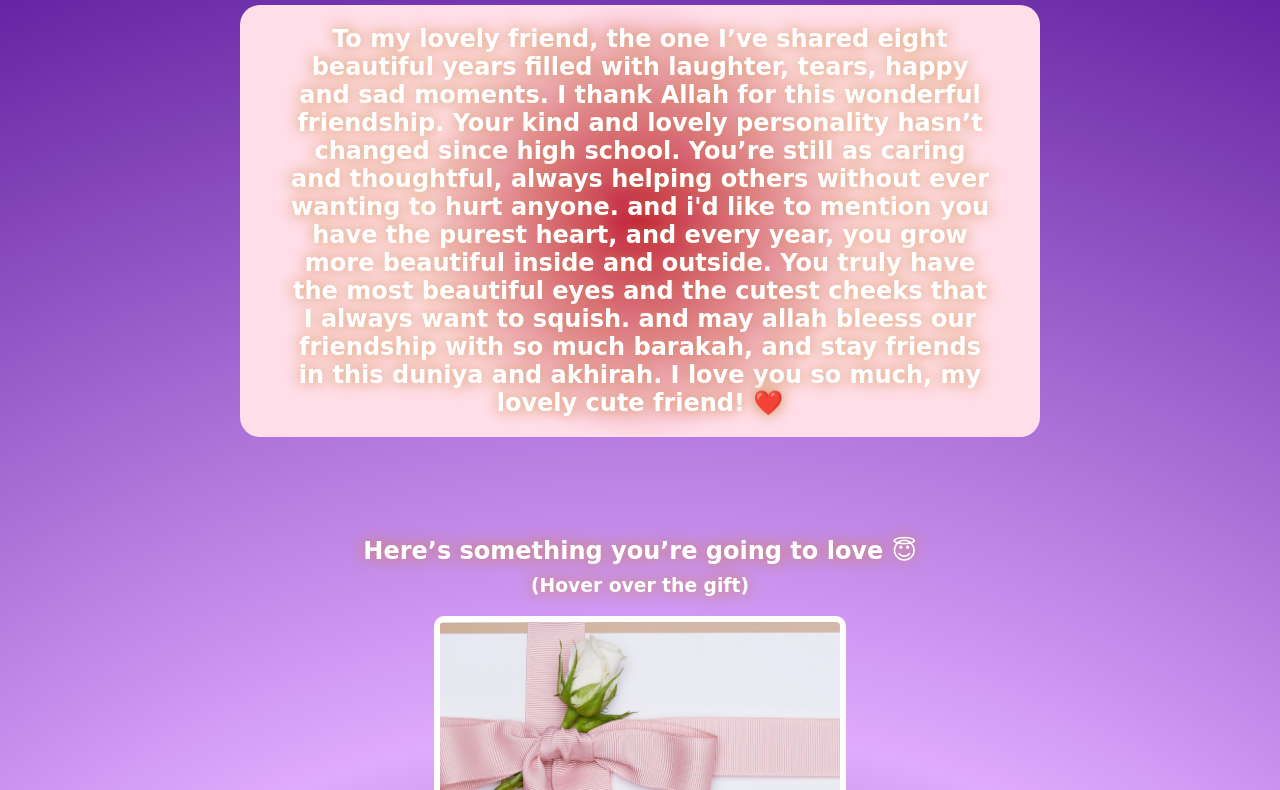
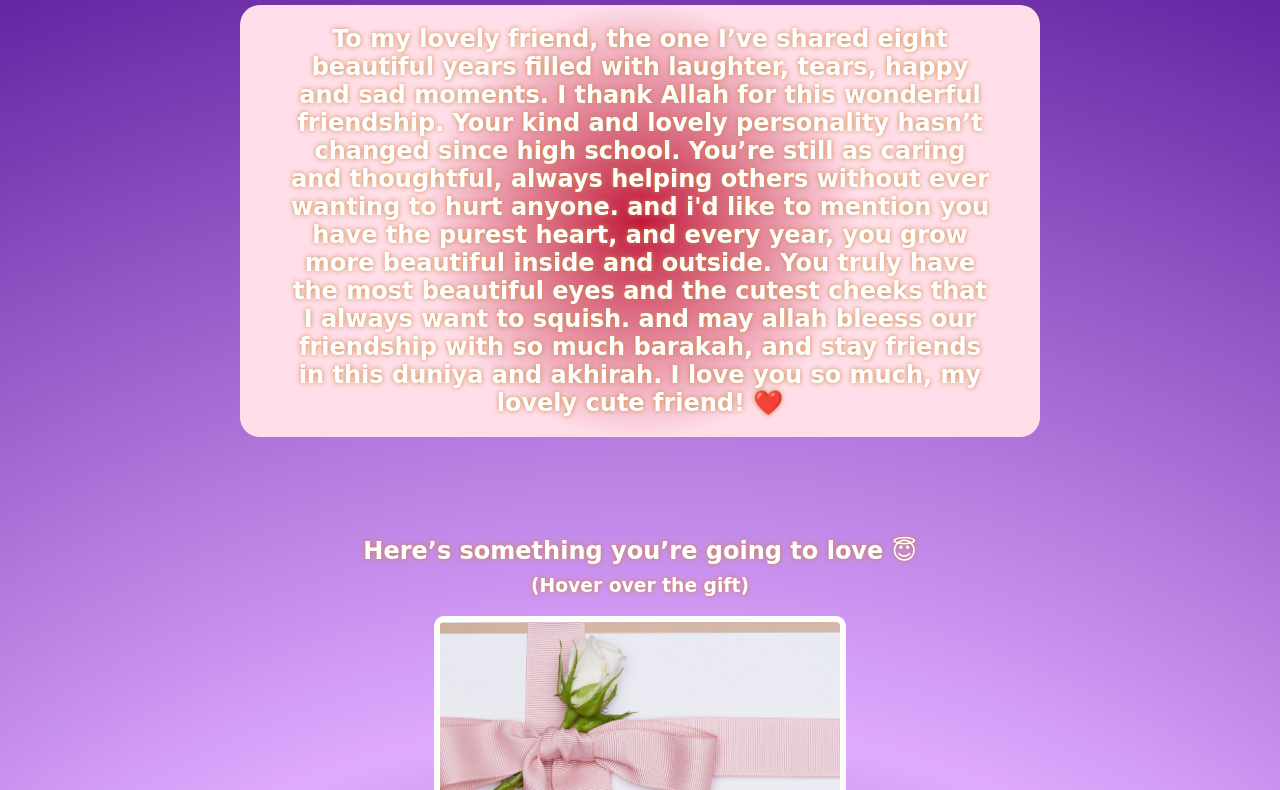
Before and after one commit to shahadbam/gift-site, a website built with Vite: page index.html in a window 1280 px wide. Shown: the part 83-873 px from the top of the page. Built offline with nearby package versions, Linux system fonts and the light colour scheme; a web font is replaced by a local one.

Commit message:
Update styles.css

```diff
--- a/styles.css
+++ b/styles.css
@@ -3,7 +3,7 @@ body {
     font-family: 'Happy Monkey', cursive;
     background: radial-gradient(circle, rgba(36,0,70,1) 0%, rgba(224,170,255,1) 50%, rgba(90,24,154,1) 100%);
     color: #ffffff;
-    text-shadow: 0 0 15px peru;
+    text-shadow: 0 0 5px peru;
 }
 
 #bday-age {
```
